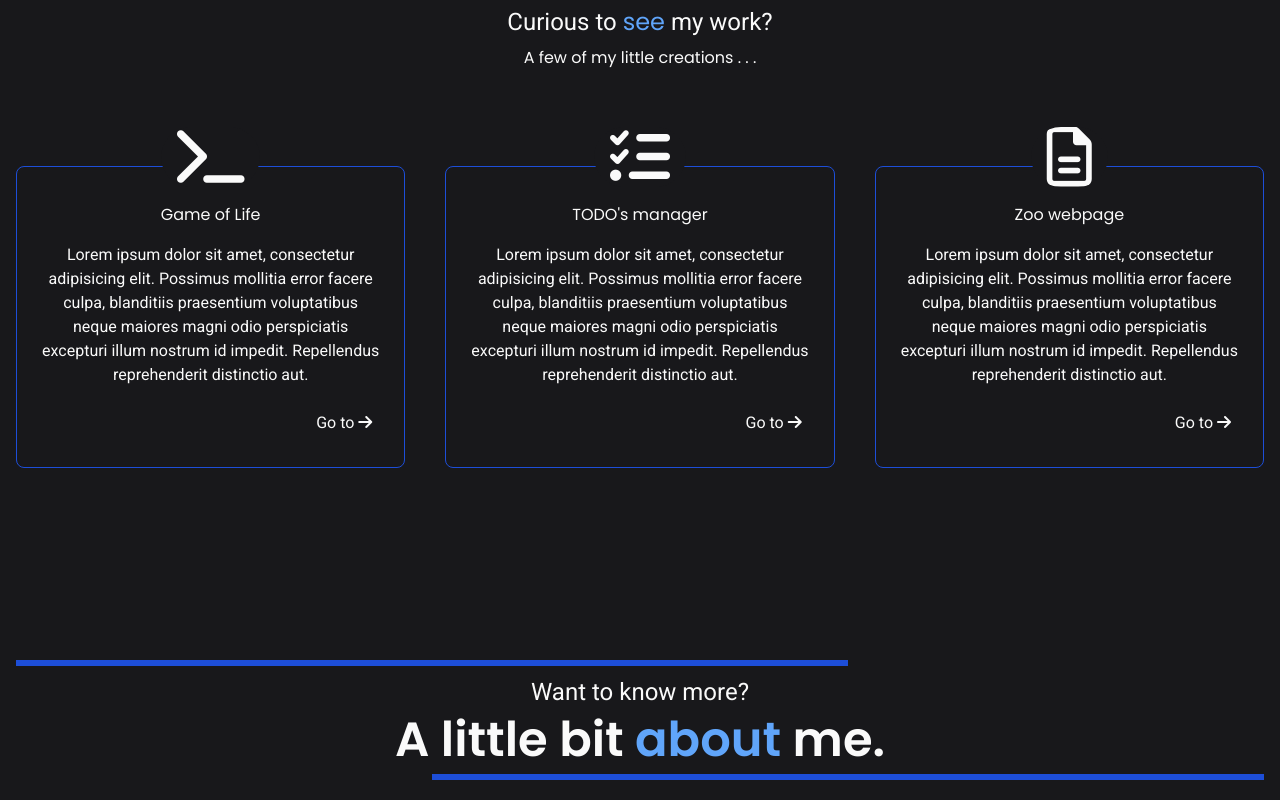
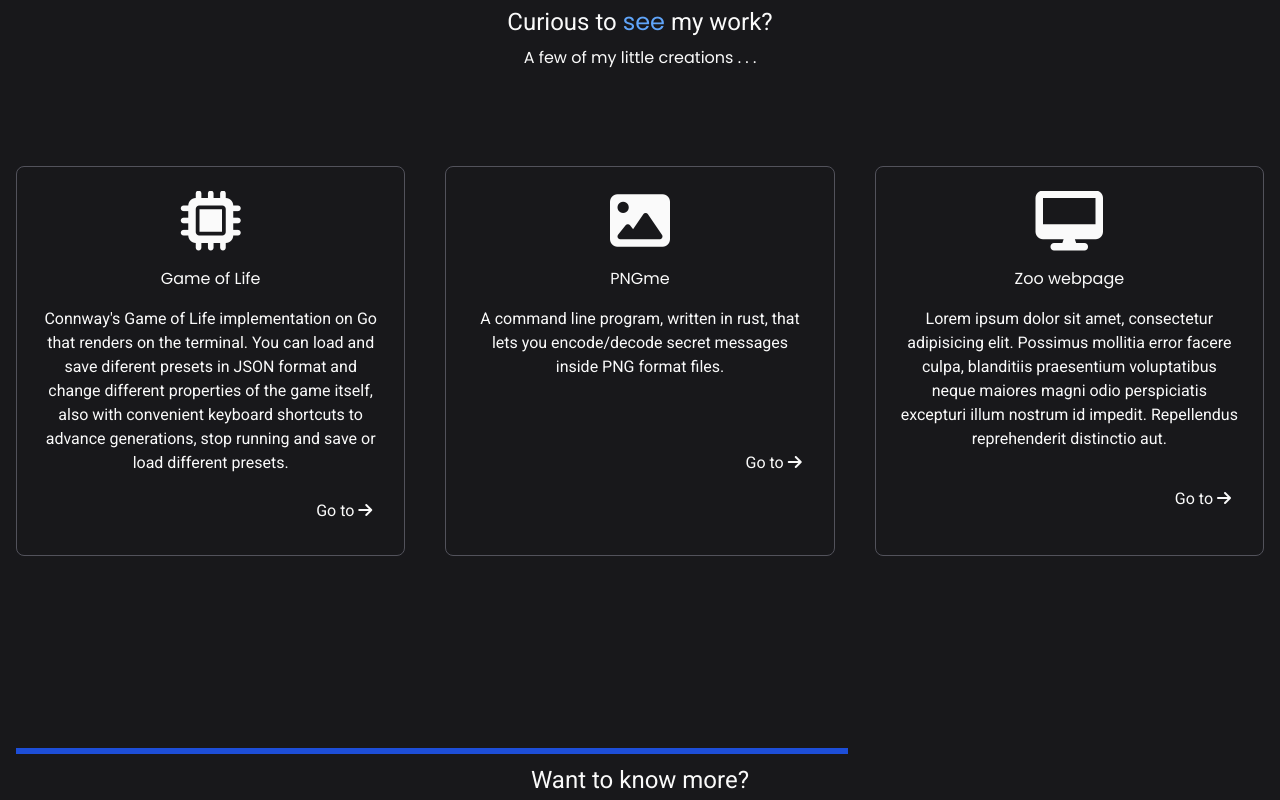
Before and after one commit to vFredo/portfolio-svelte, a SvelteKit app: page / in a window 1280 px wide. Shown: the part 900-1700 px from the top of the page. Built offline with nearby package versions, Linux system fonts and the light colour scheme.

Commit message:
feat: adding cursor glow on projects views and some information for them

```diff
--- a/src/app.css
+++ b/src/app.css
@@ -18,5 +18,42 @@ h3,
 }
 
 .blueShadow {
-  box-shadow: 0px 14px 55px rgba(96, 165, 250, 0.40);
+  box-shadow: 0px 14px 55px rgba(96, 165, 250, 0.35);
 }
+
+.card {
+  position: relative;
+  overflow: hidden;
+}
+
+.card::before {
+  content: '';
+  top: var(--y);
+  left: var(--x);
+  position: absolute;
+  transform: translate(-50%, -50%);
+  background: radial-gradient(rgba(37, 99, 235, 0.4), transparent, transparent);
+  width: 600px;
+  height: 600px;
+  opacity: 0;
+  transition: 0.3s, top 0s, left 0s;
+  z-index: 0;
+}
+
+.card:hover::before {
+  opacity: 1;
+}
+
+.card::after {
+  position: absolute;
+  inset: 2px;
+  border-radius: 18px;
+  background: rgba(96, 165, 250, 0.75);
+  z-index: 1;
+  pointer-events: none;
+}
+
+.card > * {
+  position: relative;
+  z-index: 2;
+}
--- a/src/components/Project.svelte
+++ b/src/components/Project.svelte
@@ -1,14 +1,26 @@
 <script>
   export let data;
+  let x = 0;
+  let y = 0;
+
+  function handleMouseMove(event, card) {
+    const rect = card.getBoundingClientRect();
+    x = event.clientX - rect.left;
+    y = event.clientY - rect.top;
+
+    card.style.setProperty("--x", `${x}px`);
+    card.style.setProperty("--y", `${y}px`);
+  }
 </script>
 
 <a
   href={data.href}
   target="_blank"
-  class="p-4 sm:p-6 md:pd-8 flex flex-col gap-4 rounded-lg border border-solid border-blue-700 text-center group cursor-pointer hover:border-blue-400 duration-200"
+  class="card p-4 sm:p-6 md:pd-8 flex flex-col gap-4 rounded-lg border border-zinc-600 text-center group cursor-pointer duration-200"
+  on:mousemove={(event) => handleMouseMove(event, event.currentTarget)}
 >
   <div
-    class="relative bg-zinc-900 grid place-items-center px-4 text-5xl md:text-6xl -mt-10 sm:-mt-12 md:-mt-14 lg:-mt-16 mx-auto duration-200 overflow-hidden rounded-full"
+    class="relative grid place-items-center px-4 text-5xl md:text-6xl mx-auto duration-200 overflow-hidden"
   >
     <i class={data.icon + " relative z-1"} />
   </div>
--- a/src/components/ProjectView.svelte
+++ b/src/components/ProjectView.svelte
@@ -2,21 +2,21 @@
   import Project from "../components/Project.svelte";
   let projects = [
     {
-      href: "#",
+      href: "https://github.com/vFredo/gameOfLife",
       name: "Game of Life",
-      icon: "fa-solid fa-terminal",
-      desc: "Lorem ipsum dolor sit amet, consectetur adipisicing elit. Possimus mollitia error facere culpa, blanditiis praesentium voluptatibus neque maiores magni odio perspiciatis excepturi illum nostrum id impedit. Repellendus reprehenderit distinctio aut.",
+      icon: "fa-solid fa-microchip",
+      desc: "Connway's Game of Life implementation on Go that renders on the terminal. You can load and save diferent presets in JSON format and change different properties of the game itself, also with convenient keyboard shortcuts to advance generations, stop running and save or load different presets.",
     },
     {
-      href: "#",
-      name: "TODO's manager",
-      icon: "fa-solid fa-list-check",
-      desc: "Lorem ipsum dolor sit amet, consectetur adipisicing elit. Possimus mollitia error facere culpa, blanditiis praesentium voluptatibus neque maiores magni odio perspiciatis excepturi illum nostrum id impedit. Repellendus reprehenderit distinctio aut.",
+      href: "https://github.com/vFredo/pngme",
+      name: "PNGme",
+      icon: "fa-solid fa-image",
+      desc: "A command line program, written in rust, that lets you encode/decode secret messages inside PNG format files.",
     },
     {
       href: "#",
       name: "Zoo webpage",
-      icon: "fa-regular fa-file-lines",
+      icon: "fa-solid fa-desktop",
       desc: "Lorem ipsum dolor sit amet, consectetur adipisicing elit. Possimus mollitia error facere culpa, blanditiis praesentium voluptatibus neque maiores magni odio perspiciatis excepturi illum nostrum id impedit. Repellendus reprehenderit distinctio aut.",
     },
   ];
```
